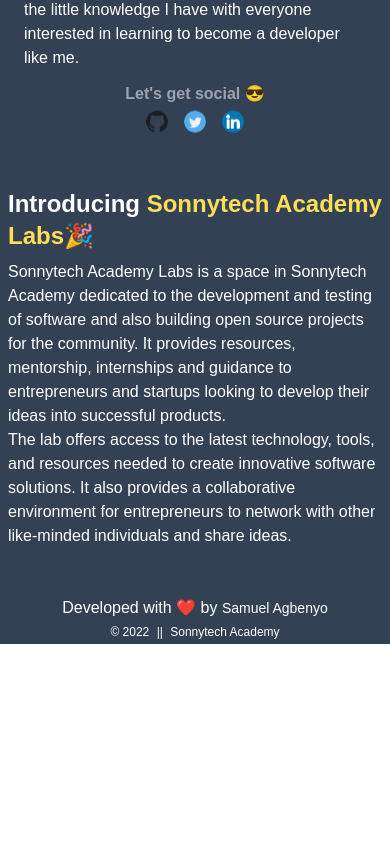
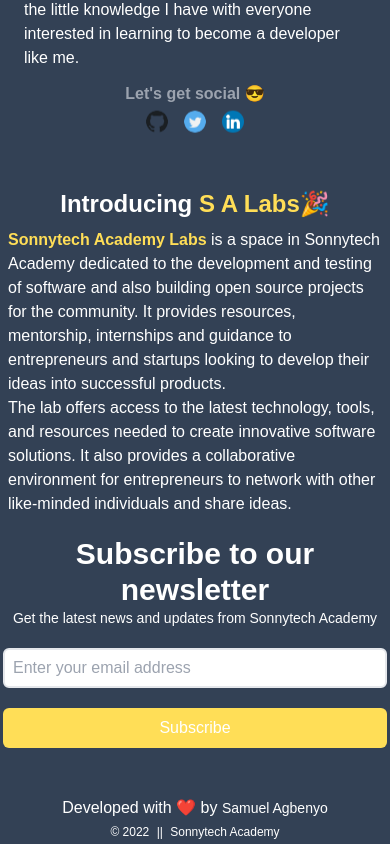
Before and after one commit to Sonnysam/sonnytech-academy, a Next.js app: page / in a window 390 px wide. Shown: the part 2479-3323 px from the top of the page. Before the commit the page ends 3123 px from the top, so only its background shows below. Built offline with nearby package versions, Linux system fonts and the light colour scheme.

Commit message:
newsletter component added and completed

```diff
--- a/components/Labs.jsx
+++ b/components/Labs.jsx
@@ -6,10 +6,10 @@
       <div className="my-3 flex flex-col justify-center items-center mx-2">
         <h1 className="mb-2 text-white text-2xl font-bold md:text-2xl sm:xl lg:text-4xl">
           Introducing{" "}
-          <span className="text-[#FFDE57]">Sonnytech Academy Labs</span>🎉
+          <span className="text-[#FFDE57]">S A Labs</span>🎉
         </h1>
         <p className="text-white text-base sm:text-base md-text-xl lg:text-xl">
-          Sonnytech Academy Labs is a space in Sonnytech Academy dedicated to
+        <span className="text-[#FFDE57] font-bold"> Sonnytech Academy Labs</span>  is a space in Sonnytech Academy dedicated to
           the development and testing of software and also building open source
           projects for the community. It provides resources, mentorship,
           internships and guidance to entrepreneurs and startups looking to
--- a/components/Nav.jsx
+++ b/components/Nav.jsx
@@ -6,7 +6,7 @@
 const Nav = () => {
   return (
     <nav className="px-5 py-1 flex justify-between text-white bg-slate-800">
-      <h1 className="text-base font-extrabold flex items-center lg:text-3xl md:text-2xl sm:text-xl">
+      <h1 className="text-base cursor-pointer font-extrabold flex items-center lg:text-3xl md:text-2xl sm:text-xl">
         Sonnytech Academy
         <span className="text-[#FFDE57] ml-1 text-base lg:text-lg ">
           <GoVerified />
--- /dev/null
+++ b/components/Subscribe.jsx
@@ -0,0 +1,59 @@
+import React, { useRef } from "react";
+import emailjs from "@emailjs/browser";
+
+const Subscribe = () => {
+  const form = useRef();
+
+  const sendMsg = (e) => {
+    e.preventDefault();
+
+    emailjs
+      .sendForm(
+        "service_hmxk7y8",
+        "template_j6vewro",
+        form.current,
+        "VtWPjDfzCqDzP1bY3"
+      )
+      .then(
+        (result) => {
+          console.log(result.text);
+        },
+        (error) => {
+          console.log(error.text);
+        }
+      );
+
+    e.target.reset();
+  };
+  return (
+    <div className="mt-5 flex justify-center items-center">
+      <div className="flex flex-col items-center">
+        <h1 className="text-3xl font-bold text-center text-white">
+          Subscribe to our newsletter
+        </h1>
+        <p className="text-center text-white text-sm">
+          Get the latest news and updates from Sonnytech Academy
+        </p>
+        <form ref={form} onSubmit={sendMsg}>
+          <div className="flex flex-col items-center">
+            <input
+              type="text"
+              name="user_email"
+              placeholder="Enter your email address"
+              className="mt-5 w-96 h-10 border-2 border-gray-200 outline-none rounded-md p-2"
+            />
+
+            <button
+              type="submit"
+              className="mt-5 bg-[#FFDE57] text-white w-96 h-10 rounded-md"
+            >
+              Subscribe
+            </button>
+          </div>
+        </form>
+      </div>
+    </div>
+  );
+};
+
+export default Subscribe;
--- a/pages/index.js
+++ b/pages/index.js
@@ -11,6 +11,7 @@
 import Email from "../components/Email";
 import Footer from "../components/Footer";
 import Labs from "../components/Labs";
+import Subscribe from "../components/Subscribe";
 
 
 
@@ -29,6 +30,7 @@
       <Buy/>
       {/* <Email /> */}
       <Labs/>
+      <Subscribe/>
       <Footer/>
     </div>
   );
```
